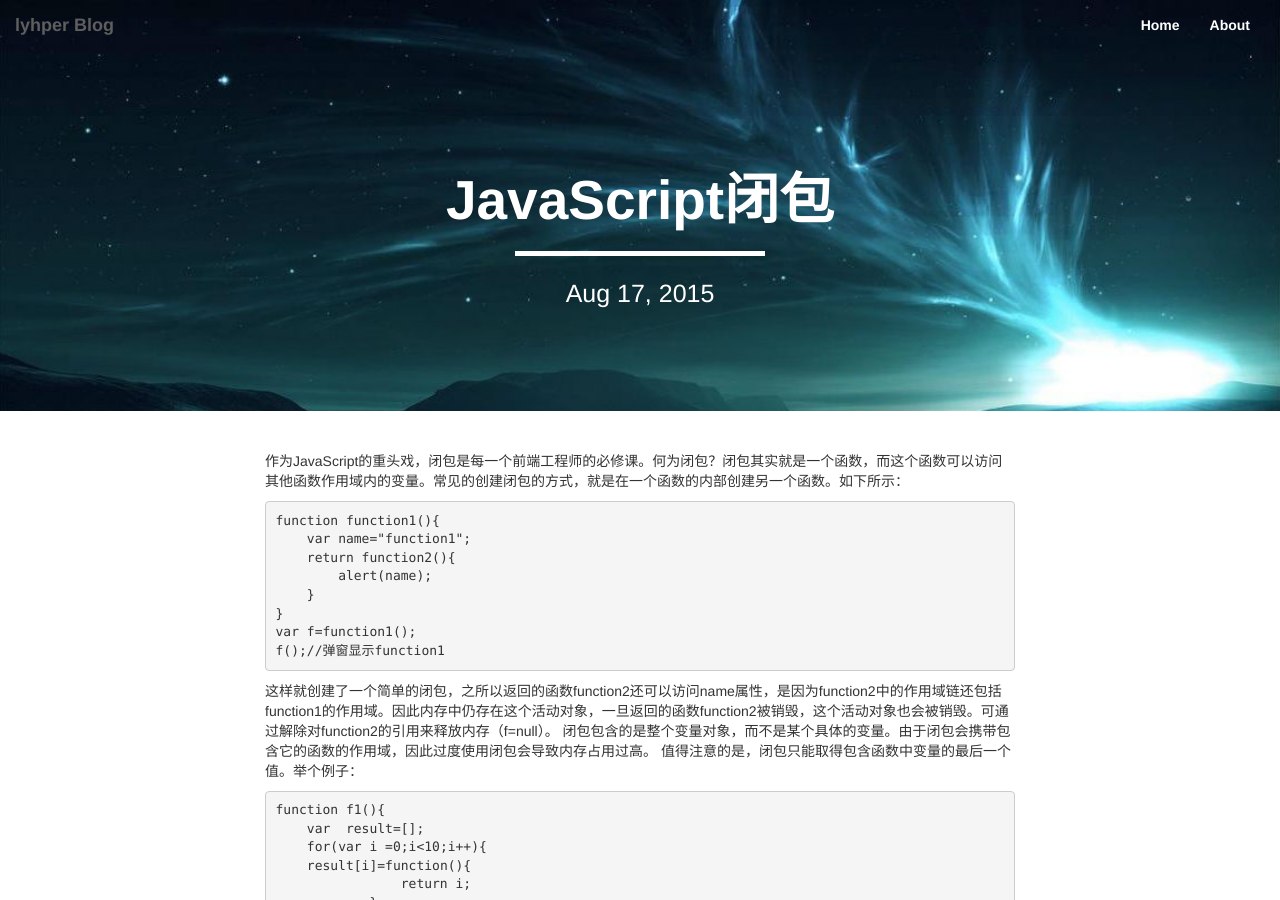
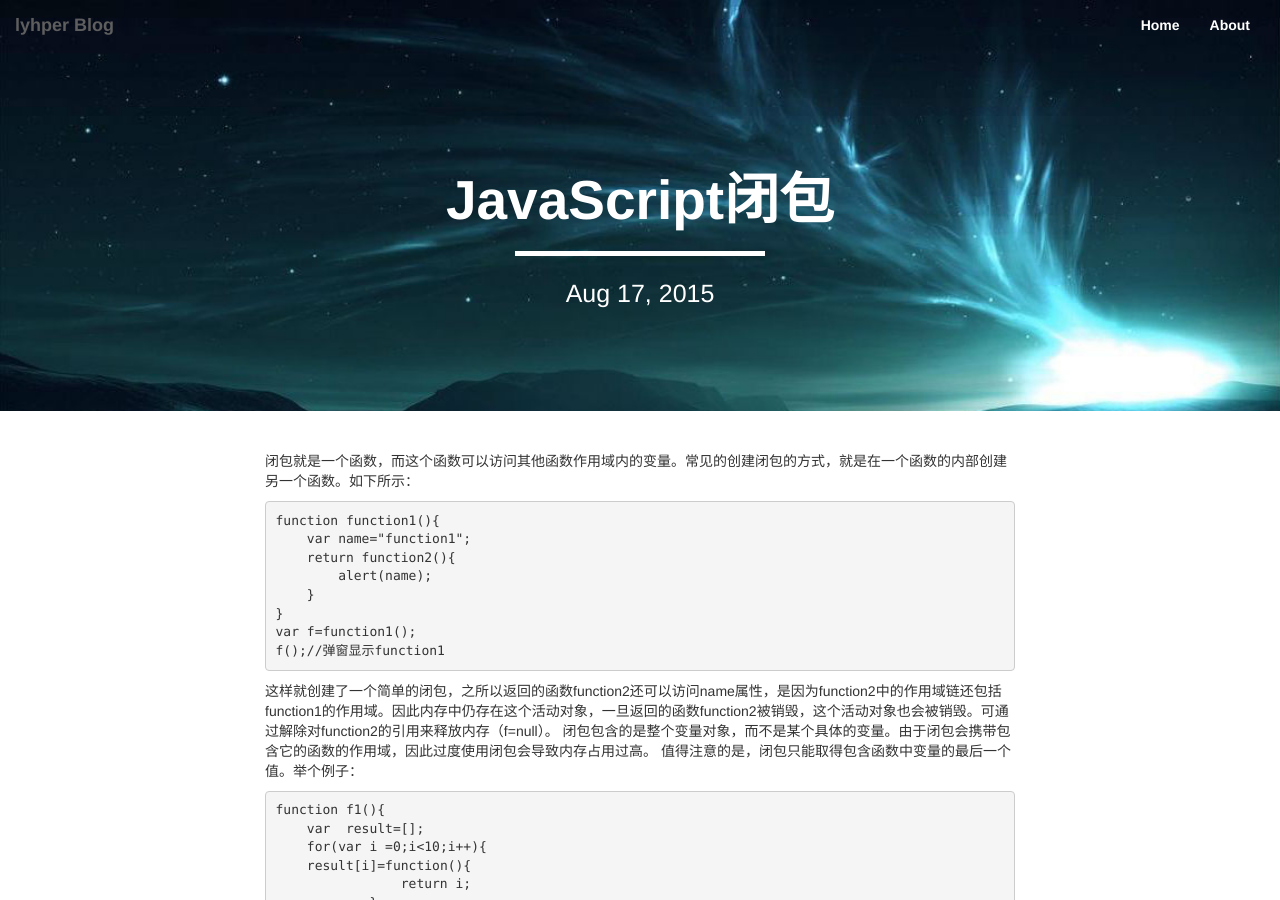
Before and after one commit to lyhper/lyhper.github.io, a Jekyll site: the page built from _posts/2015-08-17-JavaScript-closure.markdown, in a window 1280 px wide and 900 px high. Built offline with Jekyll 4.4.1, drawn with Linux system fonts in a browser that asks for light colours; comment, search, counter and statistics services are not loaded.

Commit message:
modify post

```diff
--- a/_posts/2015-08-17-JavaScript-closure.markdown
+++ b/_posts/2015-08-17-JavaScript-closure.markdown
@@ -6,7 +6,7 @@ categories: JavaScript
 header-img: img/JavaScript-closure.jpg
 ---
 
-作为JavaScript的重头戏，闭包是每一个前端工程师的必修课。何为闭包？闭包其实就是一个函数，而这个函数可以访问其他函数作用域内的变量。常见的创建闭包的方式，就是在一个函数的内部创建另一个函数。如下所示：
+闭包就是一个函数，而这个函数可以访问其他函数作用域内的变量。常见的创建闭包的方式，就是在一个函数的内部创建另一个函数。如下所示：
 
 {% highlight ruby %}
 function function1(){
```
